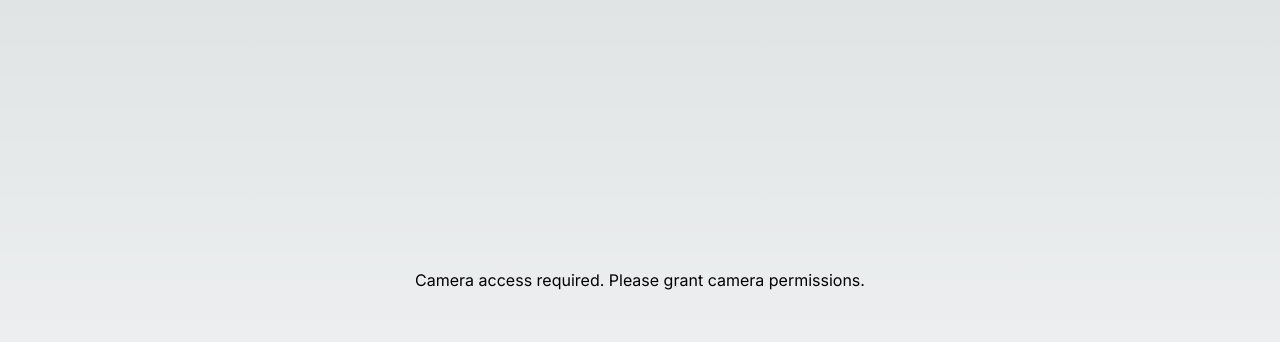
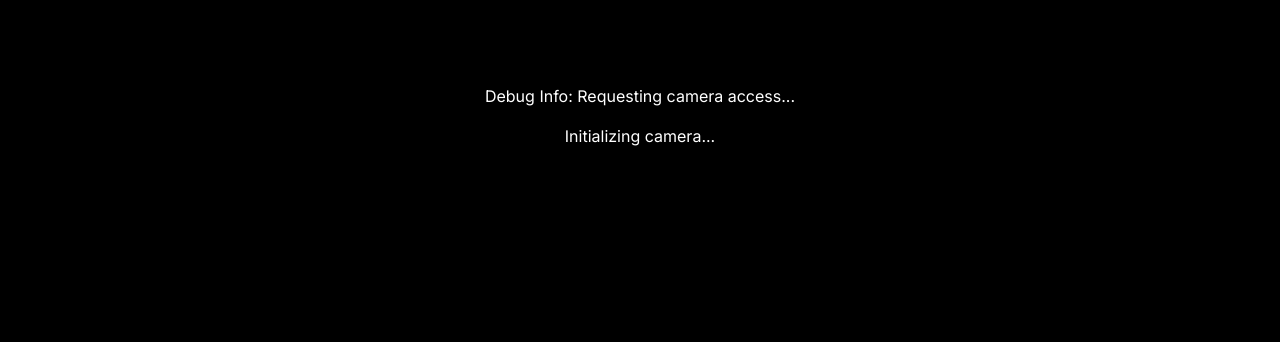
Before and after one commit to ajejey/ar-drawing-projector, a Next.js app: page / in a window 1280 px wide. Shown: the part 284-626 px from the top of the page. Built offline with nearby package versions, Linux system fonts and the light colour scheme; no server answers.

Commit message:
make cameraview changes

```diff
--- a/src/app/components/CameraView.js
+++ b/src/app/components/CameraView.js
@@ -5,45 +5,67 @@ import { useState, useRef, useEffect } from 'react';
 export default function CameraView() {
   const [hasCamera, setHasCamera] = useState(false);
   const [cameraError, setCameraError] = useState(null);
+  const [debugInfo, setDebugInfo] = useState('Initializing...');
   const videoRef = useRef(null);
 
   useEffect(() => {
     async function setupCamera() {
+      setDebugInfo('Checking browser support...');
+
       // Check if browser supports getUserMedia
       if (!navigator.mediaDevices || !navigator.mediaDevices.getUserMedia) {
         setCameraError('Browser does not support camera access');
+        setDebugInfo('No mediaDevices support');
         return;
       }
 
       try {
-        const constraints = {
-          video: {
-            facingMode: { ideal: 'environment' },
-            width: { ideal: 1280 },
-            height: { ideal: 720 }
-          }
-        };
+        setDebugInfo('Requesting camera access...');
 
-        const stream = await navigator.mediaDevices.getUserMedia(constraints);
+        // Start with basic constraints
+        const stream = await navigator.mediaDevices.getUserMedia({
+          video: true,
+          audio: false
+        });
+
+        setDebugInfo('Got camera stream, setting up video...');
 
         if (videoRef.current) {
           videoRef.current.srcObject = stream;
+
+          // Add event listeners for debugging
           videoRef.current.onloadedmetadata = () => {
-            videoRef.current.play();
-            setHasCamera(true);
+            setDebugInfo('Video metadata loaded');
+            videoRef.current.play()
+              .then(() => {
+                setDebugInfo('Video playing');
+                setHasCamera(true);
+              })
+              .catch(err => {
+                setDebugInfo('Play failed: ' + err.message);
+                setCameraError('Failed to play video: ' + err.message);
+              });
           };
+
+          videoRef.current.onerror = (err) => {
+            setDebugInfo('Video error: ' + err.message);
+            setCameraError('Video error: ' + err.message);
+          };
+        } else {
+          setDebugInfo('No video ref available');
+          setCameraError('Video element not initialized');
         }
       } catch (error) {
         console.error('Camera access error:', error);
+        setDebugInfo('Access error: ' + error.message);
         setCameraError(error.message || 'Failed to access camera');
       }
     }
 
     setupCamera();
 
-    // Cleanup function
     return () => {
-      if (videoRef.current && videoRef.current.srcObject) {
+      if (videoRef.current?.srcObject) {
         const tracks = videoRef.current.srcObject.getTracks();
         tracks.forEach(track => track.stop());
       }
@@ -51,28 +73,31 @@ export default function CameraView() {
   }, []);
 
   return (
-    <div className="camera-view w-full h-screen relative">
+    <div className="camera-view w-full h-screen relative bg-black">
       {hasCamera ? (
         <video
           ref={videoRef}
           playsInline
+          autoPlay
+          muted
           className="w-full h-full object-cover"
         />
       ) : (
-        <div className="flex items-center justify-center h-full p-4 text-center">
+        <div className="flex flex-col items-center justify-center h-full p-4 text-center text-white">
+          <p className="mb-4">Debug Info: {debugInfo}</p>
           {cameraError ? (
             <div className="text-red-500">
               <p>Camera Access Error:</p>
               <p>{cameraError}</p>
-              <p>Please ensure:</p>
-              <ul>
+              <p className="mt-4">Please ensure:</p>
+              <ul className="list-disc list-inside">
                 <li>Camera permissions are granted</li>
                 <li>Using HTTPS or localhost</li>
                 <li>Camera is not in use by another app</li>
               </ul>
             </div>
           ) : (
-            <p>Camera access required. Please grant camera permissions.</p>
+            <p>Initializing camera...</p>
           )}
         </div>
       )}
--- a/src/app/page.js
+++ b/src/app/page.js
@@ -1,6 +1,5 @@
 'use client';
 
-import Image from "next/image";
 import { useState } from 'react';
 import CameraView from './components/CameraView';
 import ImageUploader from './components/ImageUploader';
@@ -22,8 +21,8 @@ export default function Home() {
   };
 
   return (
-    <div className="grid grid-rows-[20px_1fr_20px] items-center justify-items-center min-h-screen p-8 pb-20 gap-16 sm:p-20 font-[family-name:var(--font-geist-sans)]">
-      <main className="relative h-screen overflow-hidden flex flex-col gap-8 row-start-2 items-center sm:items-start">
+    <div className="relative h-screen w-screen overflow-hidden bg-black">
+      <main className="h-full w-full">
         <CameraView />
 
         {uploadedImage && (
@@ -50,10 +49,7 @@ export default function Home() {
             onTransform={handleTransform}
           />
         )}
-
-        </main>
-
-
+      </main>
     </div>
   );
 }
```
